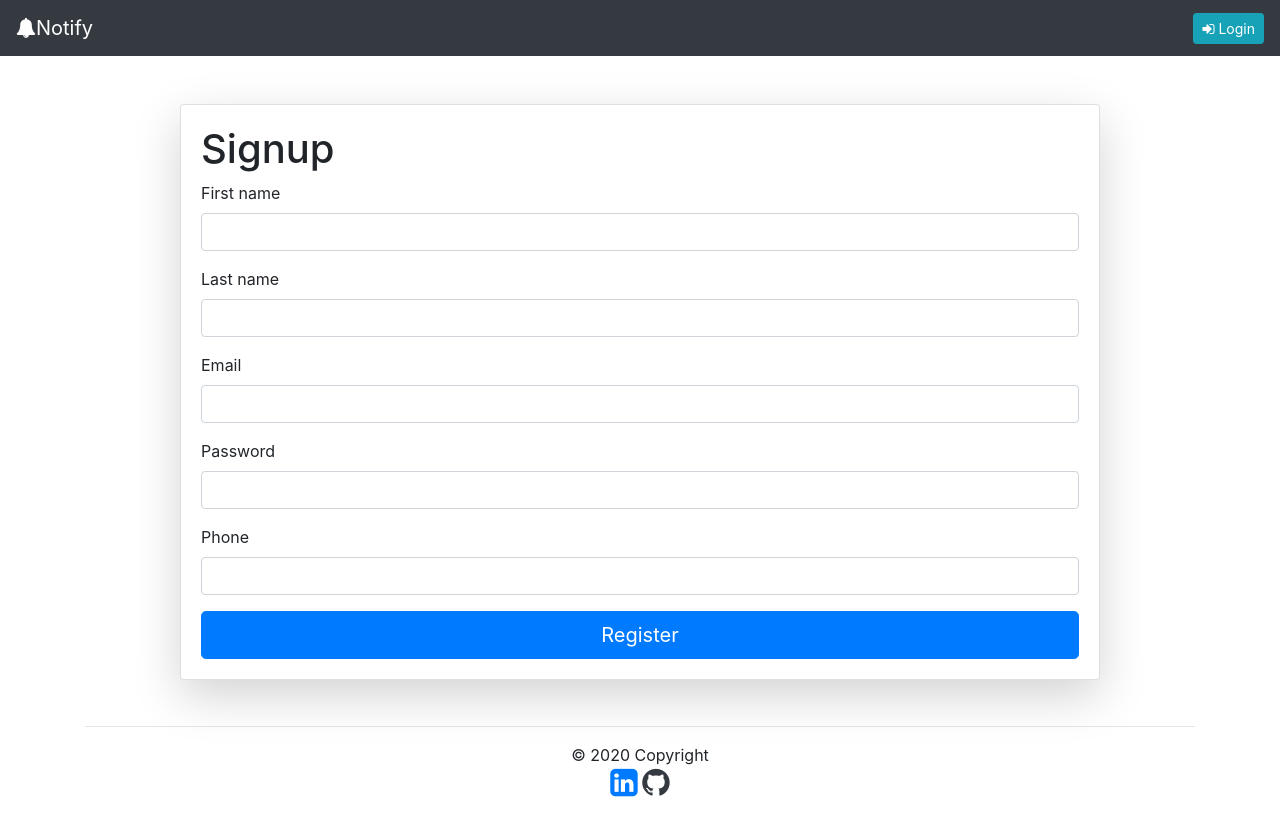
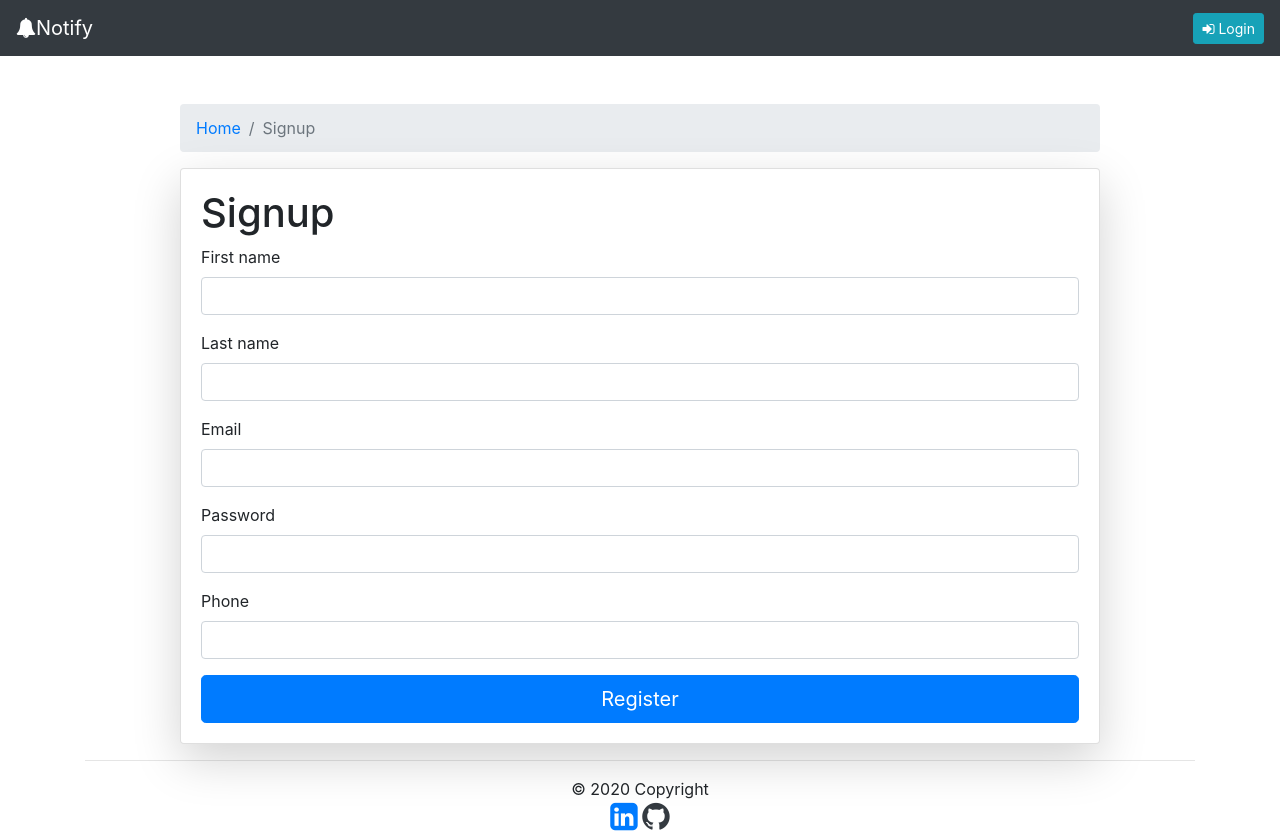
Before and after one commit to kamalkhadka/notify, a Flask app: page /signup in a window 1280 px wide. Before the commit the page ends 797 px from the top, so only its background shows below. Run offline with Flask 2, Linux system fonts and the light colour scheme; some libraries are stand-ins or nearby versions.

Commit message:
breadcrumb added to signup

```diff
--- a/templates/signup.html
+++ b/templates/signup.html
@@ -1,6 +1,16 @@
 {% extends 'base.html' %}
 {% block title %}Signup{% endblock %}
 {% block content %}
+<div class="row ">
+  <div class="col-md-10 mx-auto">
+<nav aria-label="breadcrumb ">
+  <ol class="breadcrumb">
+    <li class="breadcrumb-item"><a href="/">Home</a></li>
+    <li class="breadcrumb-item active" aria-current="page">Signup</li>
+  </ol>
+</nav>
+</div>
+</div>
 <div class="row">
     <div class="col-md-10 mx-auto">
   <div class="card shadow-lg  ">
```
